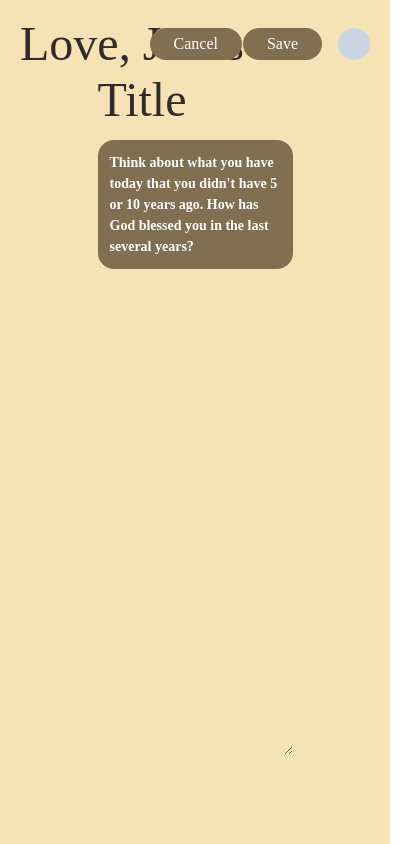
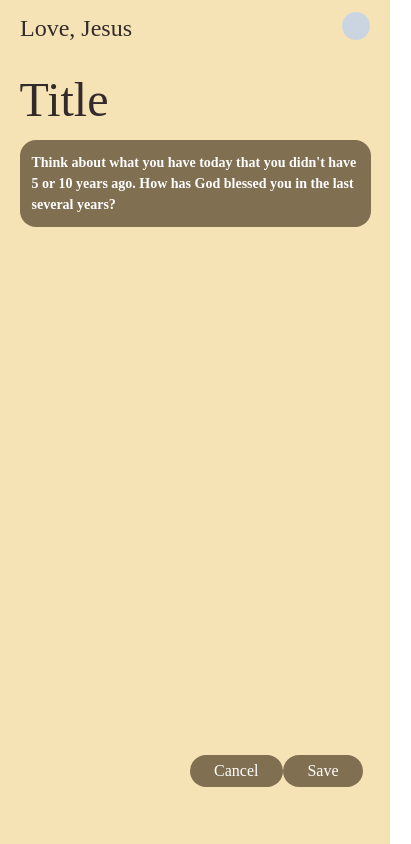
Before and after one commit to i252-hub/love-jesus-A-Journaling-and-Community-Web-App, a React (Vite) app in the folder journaling-app/: page /journalentrytwo in a window 390 px wide. Shown: the whole page, 411 px wide, since content can reach past the window. Built offline with nearby package versions, Linux system fonts and the light colour scheme; a web font is replaced by a local one.

Commit message:
style: fixed mobile layout

```diff
--- a/journaling-app/src/pages/journalentrytwo.tsx
+++ b/journaling-app/src/pages/journalentrytwo.tsx
@@ -88,9 +88,9 @@ const HandleSave = () => {
         <>
         <div className="bg-customYellow h-screen ">
         <nav className="w-full flex justify-between items-center absolute">
-<div className="text-[3rem] font-belle relative top-2 text-textBlackish ml-5 tablet:text-[2rem]">Love, Jesus</div>
+<div className="text-[3rem] font-belle relative top-2.5 text-textBlackish ml-5 tablet:text-[2rem] mobile:text-[1.5rem]">Love, Jesus</div>
 <div className="flex gap-[3rem] mr-5 relative top-2">
-    <div className="flex gap-3 ">
+    <div className="flex gap-3 mobile:hidden">
     <button
     onClick={()=> navigate("/gratitude")}
     className="text-white font-annie absolute bg-customBrown pt-1 pb-1 pr-6 pl-6 tablet:pt-0.5 tablet:pb-0.5 tablet:pl-5 tablet:pr-5 tablet:text-[14px] right-[8rem] tablet:right-[7rem]  rounded-2xl"
@@ -99,11 +99,11 @@ const HandleSave = () => {
    <button className="text-white font-annie absolute bg-customBrown pt-1 pb-1 pr-6 pl-6 tablet:pt-0.5 tablet:pb-0.5 tablet:pl-5 tablet:pr-5 tablet:text-[14px] right-[3rem]  rounded-2xl" onClick={HandleSave}>Save</button>
 
     </div>
-    <div className="w-8 h-8 tablet:w-7 tablet:h-7 relative tablet:bottom-[2px] bg-slate-300 rounded-2xl"></div>
+    <div className="w-8 h-8 mobile:w-7 mobile:h-7 tablet:w-7 tablet:h-7 relative tablet:bottom-[2px] bg-slate-300 rounded-2xl"></div>
 </div>
         </nav>
 <div className="w-full h-[80%] relative top-[5rem] flex justify-center items-center ">
-<div className="flex-col w-[50%] gap-5 h-full flex justify-center items-start relative ">
+<div className="flex-col w-[50%] mobile:w-[90%] gap-5 h-full flex justify-center items-start relative ">
     <div className="relative flex  items-center w-full">
     <input
           className="z-20 peer bg-transparent focus: outline-none w-full h-10 focus:text-[3rem] text-[3rem] font-annie focus:text-textBlackish focus:font-annie relative"
@@ -120,11 +120,20 @@ const HandleSave = () => {
 
        </div>
           <textarea
-          className="w-full h-full placeholder:text-textBlackish placeholder:font-annie focus:text-textBlackish focus:font-annie bg-transparent focus:outline-none"
+          className="w-full h-full resize-none placeholder:text-textBlackish placeholder:font-annie focus:text-textBlackish focus:font-annie bg-transparent focus:outline-none"
           value= {textareaValue}
           onChange={TextAreaChangeValue}
           />
         </div>
+        <div className="flex gap-3  relative top-[50%] left-10 desktop:hidden tablet:hidden">
+    <button
+    onClick={()=> navigate("/gratitude")}
+    className="text-white font-annie absolute bg-customBrown pt-1 pb-1 pr-6 pl-6 tablet:pt-0.5 tablet:pb-0.5 tablet:pl-5 tablet:pr-5 tablet:text-[14px] right-[8rem] tablet:right-[7rem]  rounded-2xl"
+    >Cancel</button>
+
+   <button className="text-white font-annie absolute bg-customBrown pt-1 pb-1 pr-6 pl-6 tablet:pt-0.5 tablet:pb-0.5 tablet:pl-5 tablet:pr-5 tablet:text-[14px] right-[3rem]  rounded-2xl" onClick={HandleSave}>Save</button>
+
+    </div>
 </div>
 
 
```
